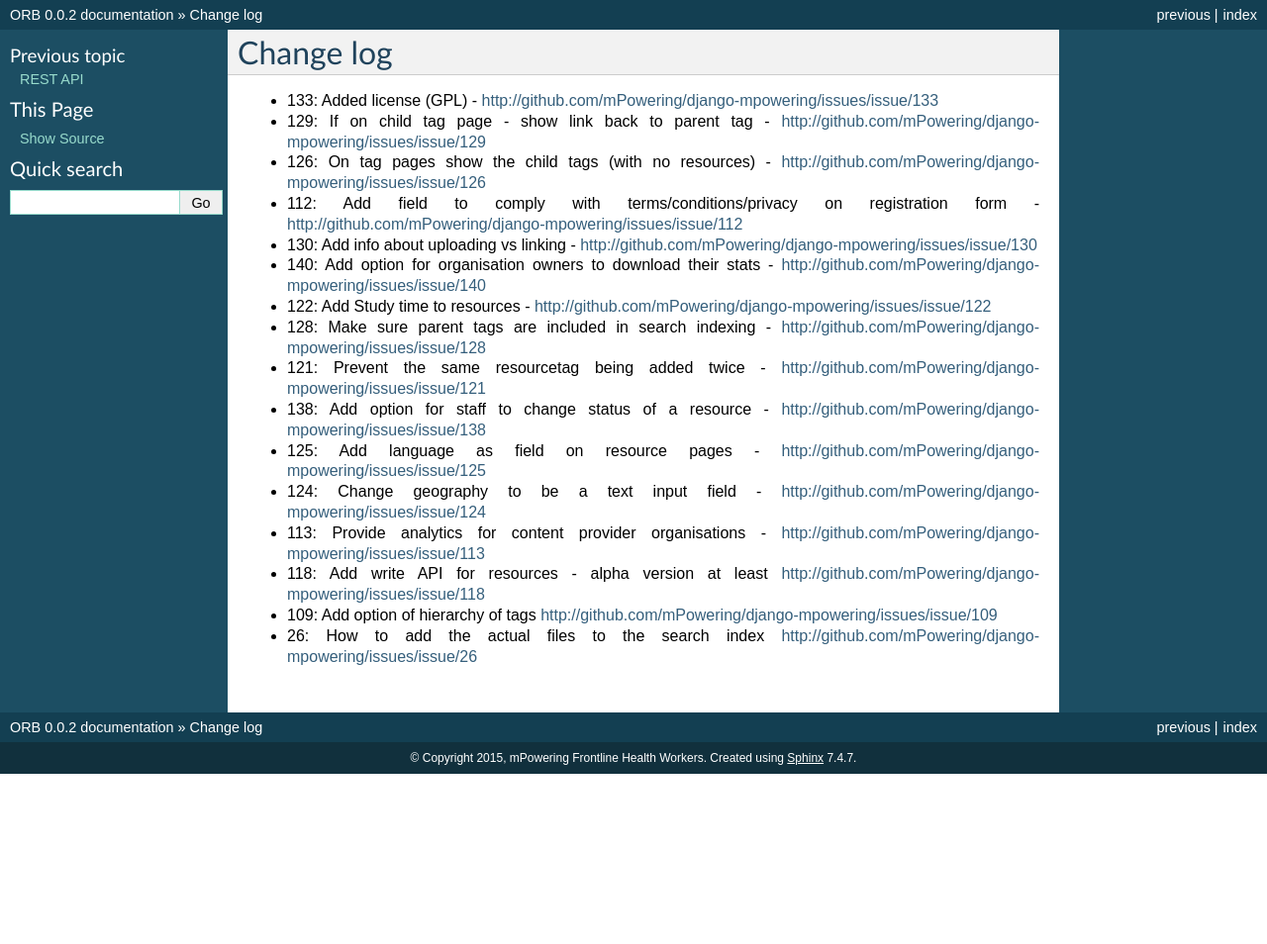
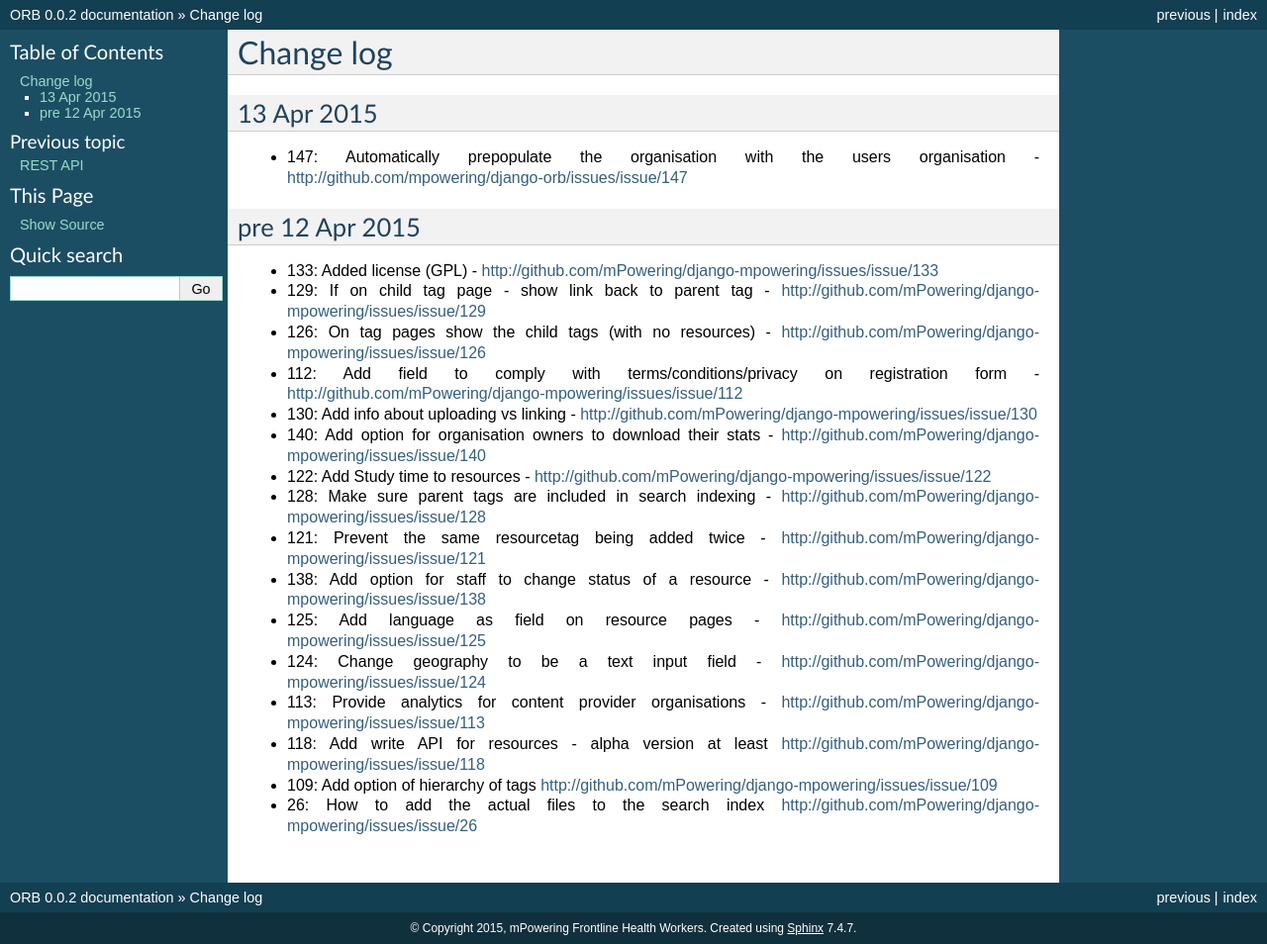
Before and after one commit to mPowering/django-orb, a Sphinx documentation site: the page built from docs/changelog.rst, in a window 1280 px wide. Shown: the whole page at 99% size. Built offline with Sphinx 7.4.7, drawn with Linux system fonts in a browser that asks for light colours; before the commit the page ends 900 px from its top, so only the background shows below that.

Commit message:
CLOSED - task 147: Automatically prepopulate the organisation with the users organisation http://github.com/mpowering/django-orb/issues/issue/147

```diff
--- a/docs/changelog.rst
+++ b/docs/changelog.rst
@@ -1,6 +1,12 @@
 Change log
 =====================================
 
+13 Apr 2015
+-----------
+* 147: Automatically prepopulate the organisation with the users organisation - http://github.com/mpowering/django-orb/issues/issue/147
+
+pre 12 Apr 2015
+---------------
 * 133: Added license (GPL) - http://github.com/mPowering/django-mpowering/issues/issue/133
 * 129: If on child tag page - show link back to parent tag - http://github.com/mPowering/django-mpowering/issues/issue/129
 * 126: On tag pages show the child tags (with no resources) - http://github.com/mPowering/django-mpowering/issues/issue/126
```
Also changed, not shown: 1 other file.
